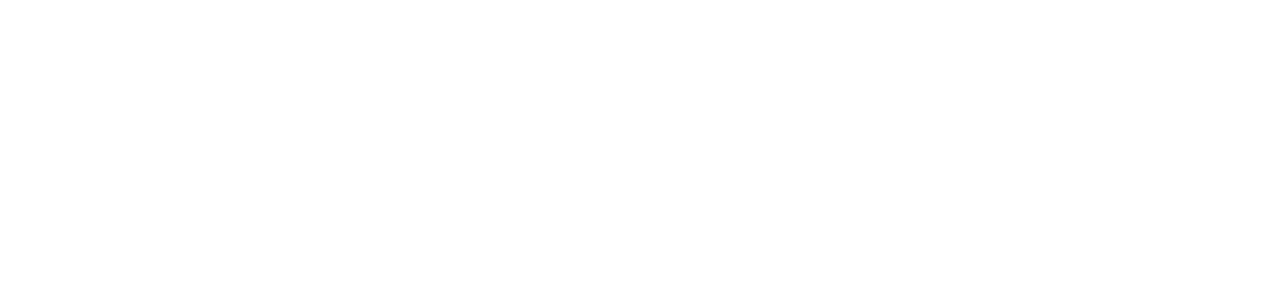
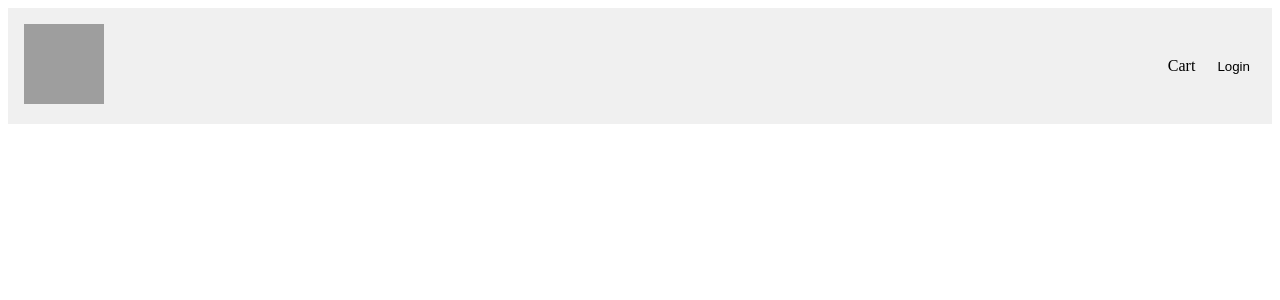
Before and after one commit to LukaszWasiluk01/shop-app-frontend, a React (Create React App) app: page / in a window 1280 px wide. Shown: the top 300 px of the page. Built offline with nearby package versions, Linux system fonts and the light colour scheme; grey boxes are pictures that could not be loaded; the HTML template or start-up script is replaced by a standard one.

Commit message:
add basic navigation, styles and links to product detail

```diff
--- a/src/App.tsx
+++ b/src/App.tsx
@@ -2,11 +2,13 @@
 import { RouterProvider, createBrowserRouter } from 'react-router-dom'
 import ProductsPage, { loader as productsLoader } from './pages/Products'
 import ProductPage, { loader as productLoader } from './pages/Product'
+import Root from './pages/Root'
 import ErrorPage from './pages/Error'
 
 const router = createBrowserRouter([
   {
     path: '/',
+    element: <Root />,
     errorElement: <ErrorPage />,
     children: [
       {
--- /dev/null
+++ b/src/components/Navigation.module.css
@@ -0,0 +1,65 @@
+.navigation {
+    display: flex;
+    align-items: center;
+    justify-content: space-between;
+    padding: 16px;
+    background-color: #f0f0f0;
+  }
+
+  .logoContainer {
+    flex: 1;
+  }
+
+  .logoLink {
+    text-decoration: none;
+  }
+
+  .logo {
+    width: 80px;
+    height: 80px;
+  }
+
+  .menuItems {
+    display: flex;
+    align-items: center;
+  }
+
+  .cartIcon {
+    width: 24px;
+    height: 24px;
+  }
+
+  .account {
+    position: relative;
+    margin-left: 16px;
+  }
+
+  .accountButton {
+    background-color: transparent;
+    border: none;
+    cursor: pointer;
+  }
+
+  .accountDropdown {
+    position: absolute;
+    top: 100%;
+    right: 0;
+    background-color: #fff;
+    border: 1px solid #ccc;
+    border-radius: 4px;
+    padding: 8px;
+    display: flex;
+    flex-direction: column;
+  }
+
+  .accountDropdown a {
+    text-decoration: none;
+    color: #333;
+    margin-bottom: 8px;
+  }
+
+  .loginButton {
+    background-color: transparent;
+    border: none;
+    cursor: pointer;
+  }
--- /dev/null
+++ b/src/components/Navigation.tsx
@@ -0,0 +1,64 @@
+import React, { useState } from 'react'
+import { Link } from 'react-router-dom'
+import styles from './Navigation.module.css'
+
+const Navigation: React.FC = () => {
+  const [isUserLoggedIn, setIsUserLoggedIn] = useState(false)
+
+  const toggleAccountDropdown = (): void => {
+    setIsUserLoggedIn((prevState) => !prevState)
+  }
+
+  const handleLogin = (): void => {
+    setIsUserLoggedIn(true)
+  }
+
+  const handleLogout = (): void => {
+    setIsUserLoggedIn(false)
+  }
+
+  return (
+    <nav className={styles.navigation}>
+      <div className={styles.logoContainer}>
+        <Link to="/" className={styles.logoLink}>
+          <img src="/logo192.png" alt="Logo" className={styles.logo} />
+        </Link>
+      </div>
+      <div className={styles.menuItems}>
+        <div className={styles.cart}>
+          <p>Cart</p>
+        </div>
+        <div className={styles.account}>
+          {isUserLoggedIn
+            ? (
+            <>
+              <button
+                className={styles.accountButton}
+                onClick={toggleAccountDropdown}
+              >
+                User Account
+              </button>
+              {isUserLoggedIn && (
+                <div className={styles.accountDropdown}>
+                  <Link to="#">Purchase History</Link>
+                  <Link to="#">User Data</Link>
+                  <Link to="#">Address Data</Link>
+                  <button onClick={handleLogout}>
+                    Logout
+                  </button>
+                </div>
+              )}
+            </>
+              )
+            : (
+            <button className={styles.loginButton} onClick={handleLogin}>
+              Login
+            </button>
+              )}
+        </div>
+      </div>
+    </nav>
+  )
+}
+
+export default Navigation
--- a/src/components/ProductsList.tsx
+++ b/src/components/ProductsList.tsx
@@ -1,6 +1,7 @@
 import React from 'react'
 import moment from 'moment'
 import styles from './ProductsList.module.css'
+import { Link } from 'react-router-dom'
 
 export interface Product {
   id: number
@@ -22,7 +23,8 @@
   return (
     <>
       {products.map((product) => (
-        <div className={styles.productItem} key={product.id}>
+        <Link to={`/products/${product.id}`} key={product.id}>
+        <div className={styles.productItem} >
           <div className={styles.productImage}>
             <img src={product.image} alt={product.name} />
           </div>
@@ -37,6 +39,7 @@
             </p>
           </div>
         </div>
+        </Link>
       ))}
     </>
   )
--- /dev/null
+++ b/src/pages/Root.tsx
@@ -0,0 +1,17 @@
+import React from 'react'
+import { Outlet } from 'react-router-dom'
+
+import Navigation from '../components/Navigation'
+
+const Root: React.FC = () => {
+  return (
+    <>
+      <Navigation />
+      <main>
+        <Outlet />
+      </main>
+    </>
+  )
+}
+
+export default Root
```
